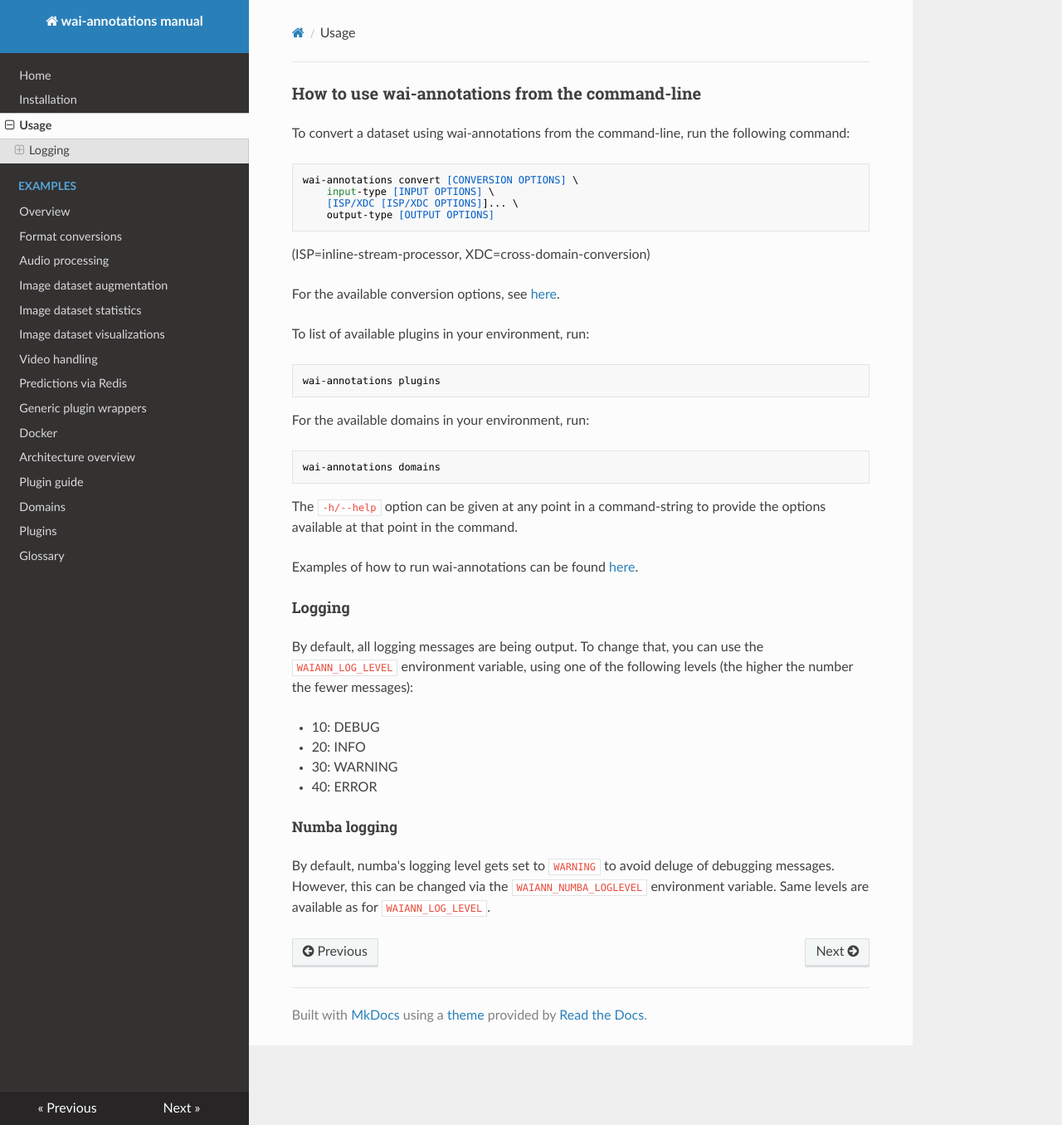
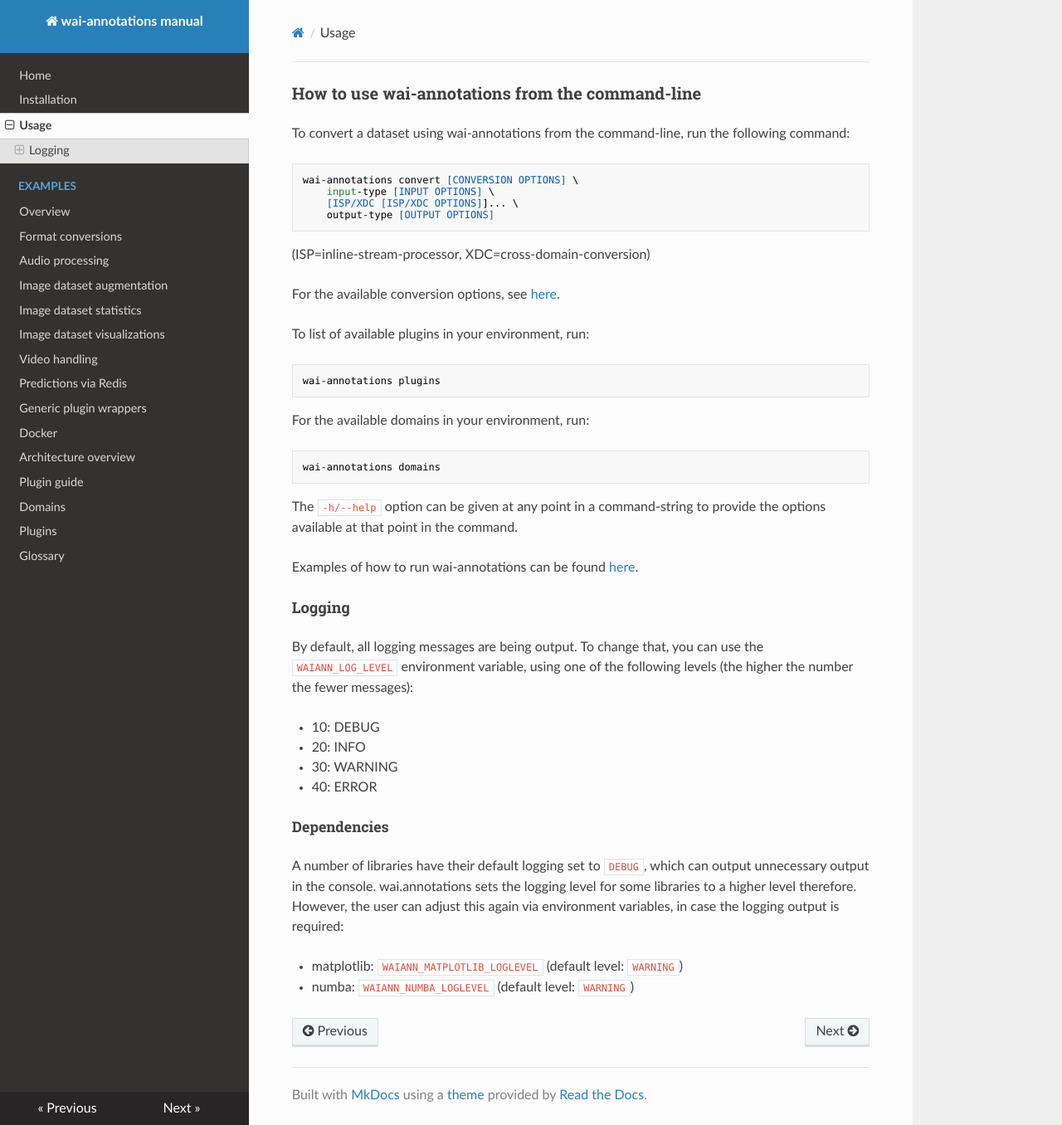
Before and after one commit to waikato-ufdl/wai-annotations-manual, an MkDocs documentation site: the page built from docs/usage.md, in a window 1280 px wide and 1356 px high. Shown: the whole window at 83% size. Built offline with MkDocs 1.6.1, drawn with Linux system fonts in a browser that asks for light colours; nearby versions of some CDN libraries.

Commit message:
added note on WAIANN_MATPLOTLIB_LOGLEVEL env variable to adjust matplotlib's logging output

```diff
--- a/docs/usage.md
+++ b/docs/usage.md
@@ -40,8 +40,12 @@
 * 30: WARNING
 * 40: ERROR
 
-### Numba logging
+### Dependencies
 
-By default, numba's logging level gets set to `WARNING` to avoid deluge of debugging
-messages. However, this can be changed via the `WAIANN_NUMBA_LOGLEVEL` environment
-variable. Same levels are available as for `WAIANN_LOG_LEVEL`.
+A number of libraries have their default logging set to `DEBUG`, which can output
+unnecessary output in the console. wai.annotations sets the logging level for
+some libraries to a higher level therefore. However, the user can adjust this again
+via environment variables, in case the logging output is required:
+
+* matplotlib: `WAIANN_MATPLOTLIB_LOGLEVEL` (default level: `WARNING`)
+* numba: `WAIANN_NUMBA_LOGLEVEL` (default level: `WARNING`)
```
